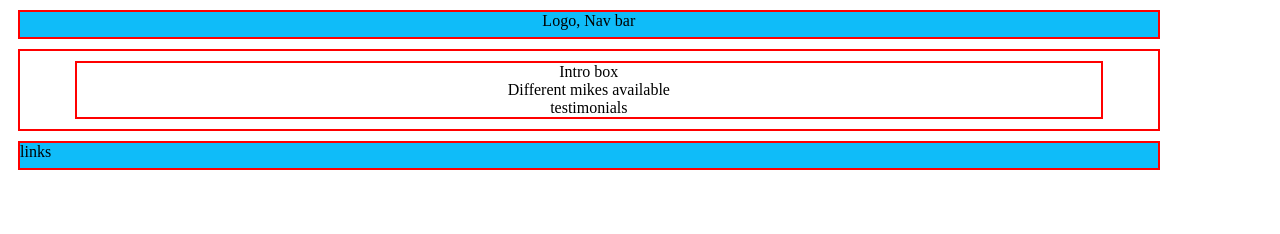
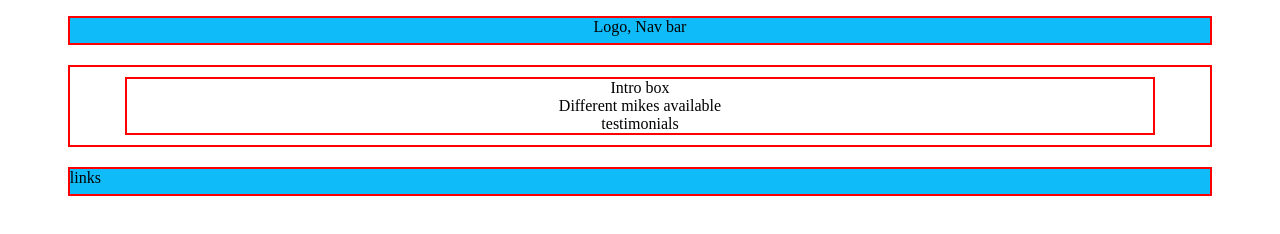
Before and after one commit to PotticusMaximus/personal-page, a plain HTML site: page index.html in a window 1280 px wide. Drawn offline with Linux system fonts and the light colour scheme.

Commit message:
finished flex settings for main page

```diff
--- a/style.css
+++ b/style.css
@@ -1,3 +1,11 @@
+body {
+  display: flex;
+  flex-direction: column;
+  flex-wrap: wrap;
+  margin: 0.5%;
+  justify-items: center;
+  align-items: center;
+}
 header {
   margin: 10px;
   border: 2px solid red;
```
